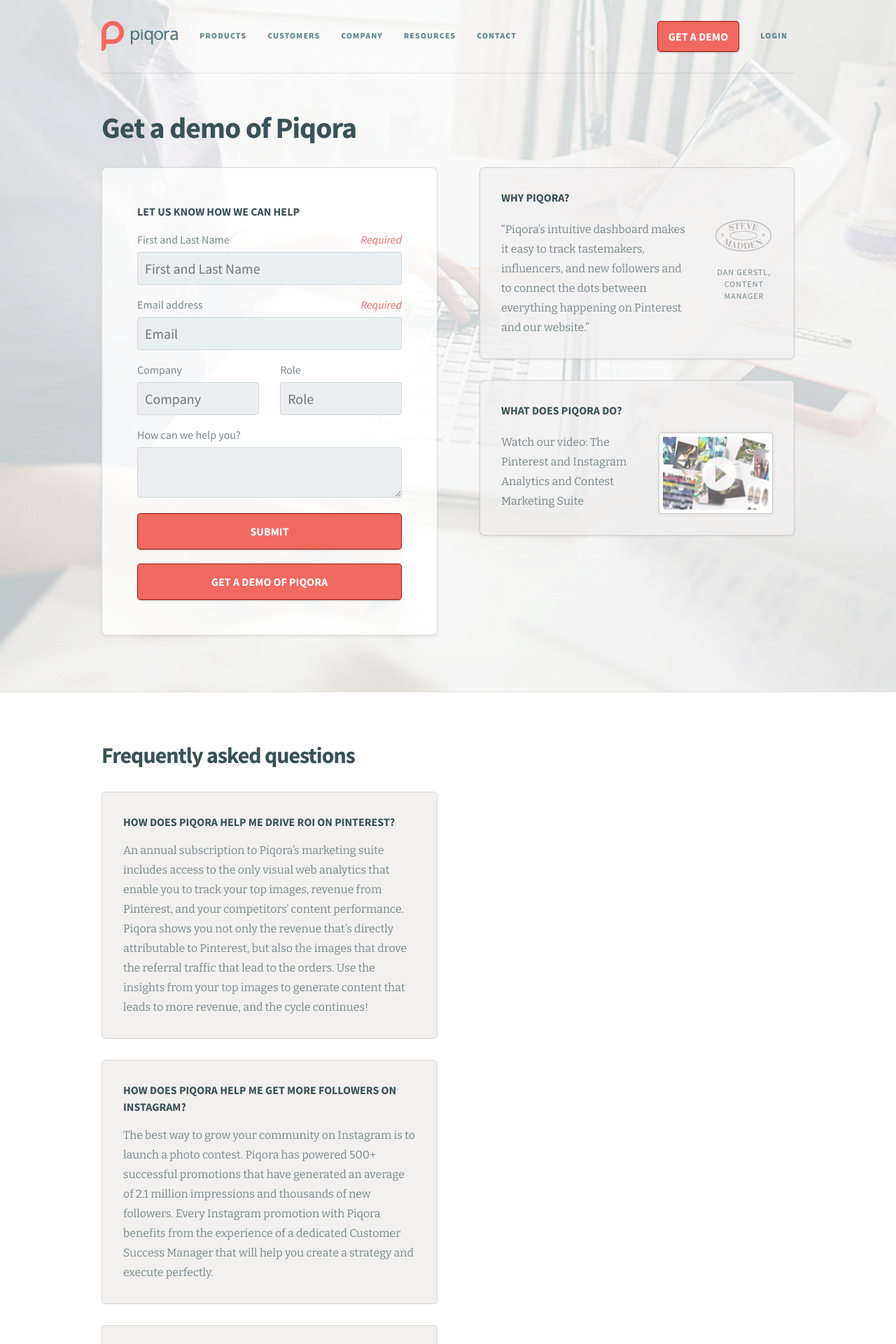
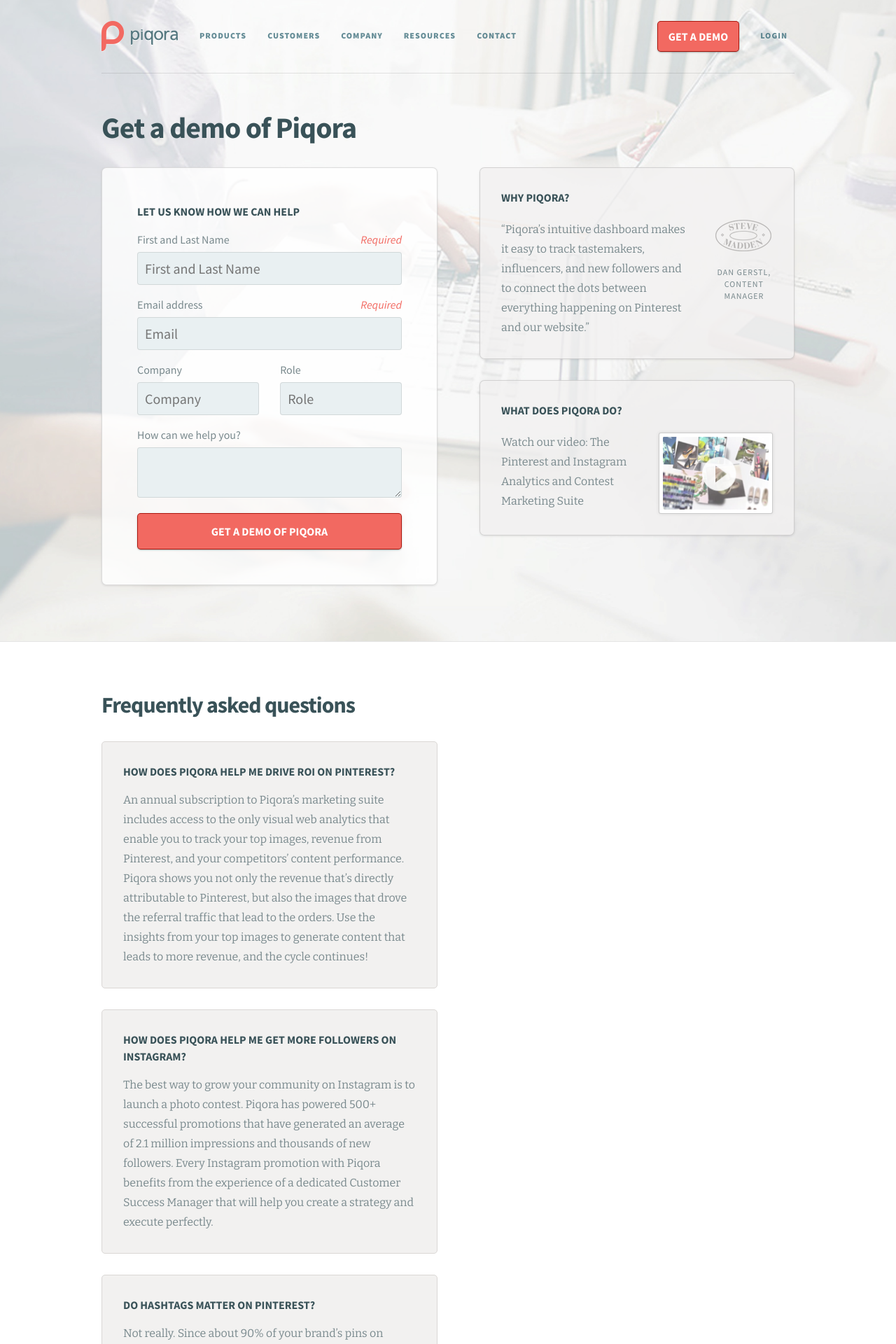
Before and after one commit to piqmarketing/piqmarketing.github.io, a Jekyll site: the page built from get-a-demo.html, in a window 1280 px wide. Shown: the top 1920 px of the page at 70% size. Built offline with Jekyll 4.4.1, drawn with Linux system fonts in a browser that asks for light colours; nearby versions of some CDN libraries.

Commit message:
Wiring up Demo form

```diff
--- a/get-a-demo.html
+++ b/get-a-demo.html
@@ -65,7 +65,6 @@
                     <input type="hidden" name="returnLPId" value="-1" />
                     <input type="hidden" name="_mkt_disp" value="return" />
                     <input type="hidden" name="_mkt_trk" value="id:471-VZJ-217&token:_mch-piqora.com-1361820104958-11315" />
-                    <input type="submit" value="Submit">
 
                         <input type="submit" value="Get a demo of piqora" />
                     </form>
```
